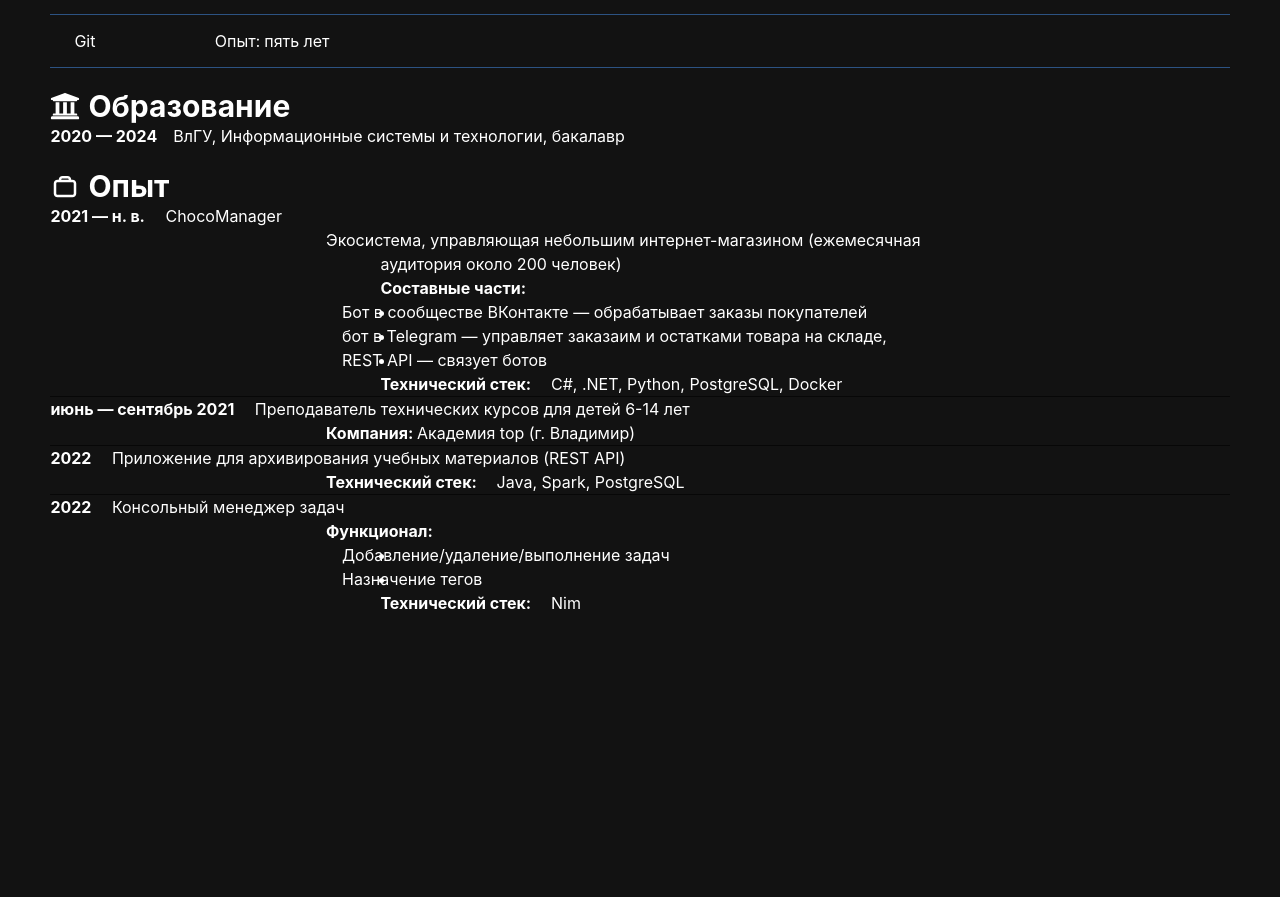
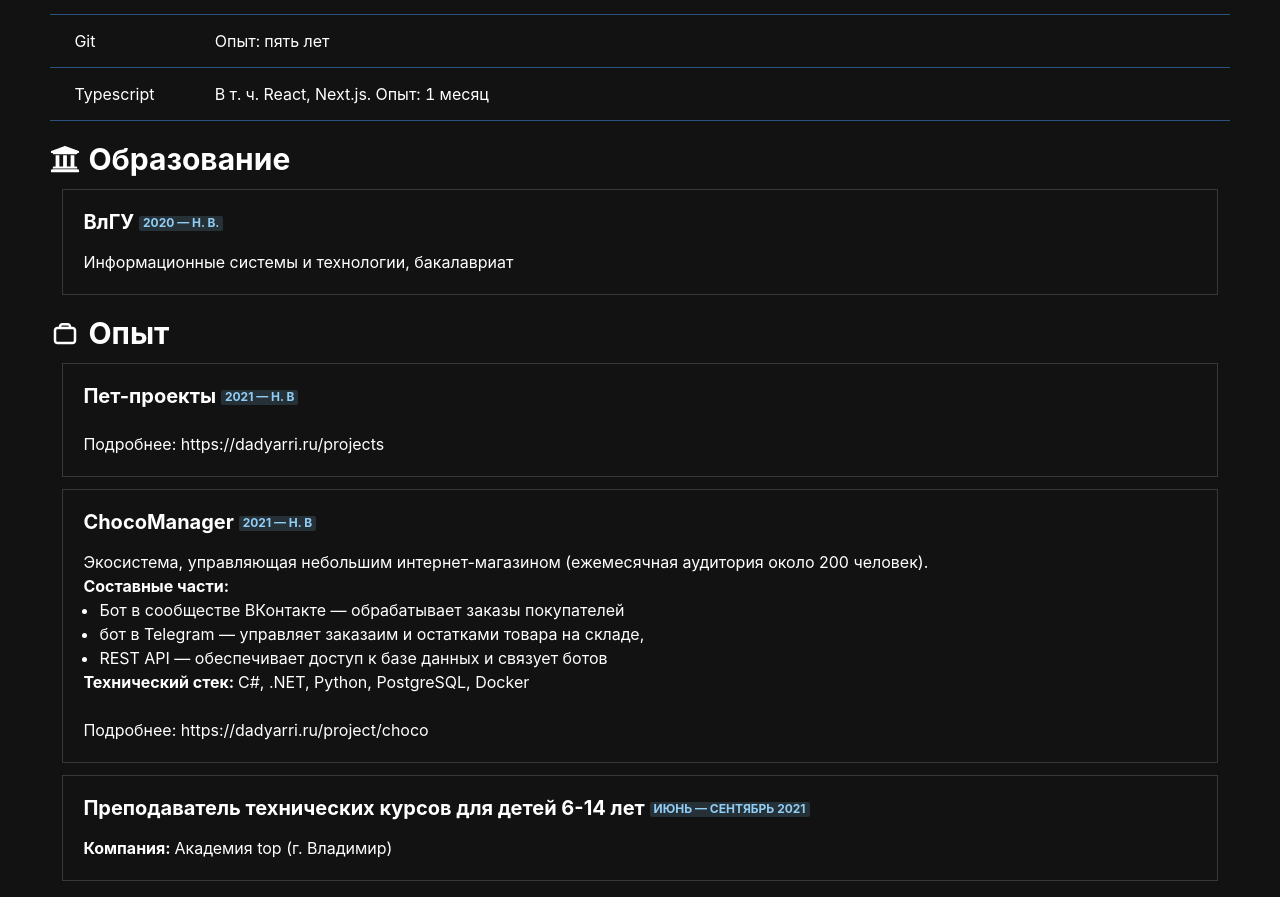
Before and after one commit to dadyarri/cv, a Next.js app: page / in a window 1280 px wide. Shown: the part 723-1620 px from the top of the page. Before the commit the page ends 1358 px from the top, so only its background shows below. Built offline with nearby package versions, Linux system fonts and the light colour scheme.

Commit message:
rewrite resume with new cards; add some skills

```diff
--- a/components/resume.tsx
+++ b/components/resume.tsx
@@ -1,24 +1,12 @@
-import {
-  Box,
-  Button,
-  Container,
-  Divider,
-  Heading,
-  HStack,
-  Image,
-  LinkOverlay,
-  ListItem,
-  Show,
-  UnorderedList,
-} from "@chakra-ui/react";
-import { AiOutlineContacts, AiOutlineMail } from "react-icons/ai";
-import { BsTelegram } from "react-icons/bs";
-import { FaUniversity } from "react-icons/fa";
-import { CgWorkAlt } from "react-icons/cg";
-import { GiSkills } from "react-icons/gi";
-import { BioSection, BioYear } from "./bio";
+import {Box, Button, Heading, HStack, Image, LinkOverlay, ListItem, Show, Text, UnorderedList,} from "@chakra-ui/react";
+import {AiOutlineContacts, AiOutlineMail} from "react-icons/ai";
+import {BsTelegram} from "react-icons/bs";
+import {FaUniversity} from "react-icons/fa";
+import {CgWorkAlt} from "react-icons/cg";
+import {GiSkills} from "react-icons/gi";
 import SkillRow from "./skill-row";
 import SkillTable from "./skill-table";
+import {BioCard} from "./bio-card";
 
 const Resume = () => {
   return (
@@ -75,14 +63,32 @@ const Resume = () => {
         </HStack>
         <Box flex={1} justifyContent={"space-between"} alignItems={"center"}>
           <SkillTable>
-            <SkillRow technology={"C#"} description={"В т. ч. EF Core, ASP.NET. Опыт: полгода"}/>
-            <SkillRow technology={"Python"} description={"В т. ч. FastAPI. Опыт: четыре года"}/>
-            <SkillRow technology={"Docker"} description={"В т. ч. Docker compose. Опыт: два года"}/>
-            <SkillRow technology={"PostgreSQL"} description={"В т. ч. PL/pgSQL. Опыт: три года"}/>
-            <SkillRow technology={"Nim"} description={"Опыт: полгода"}/>
-            <SkillRow technology={"Bash"} description={"Опыт: два года"}/>
-            <SkillRow technology={"Linux"} description={"Fedora Linux, Arch Linux, Ubuntu и прочие. Сейчас основной — Fedora. Опыт: шесть лет. Есть опыт деплоя на Linux-серверы"}/>
-            <SkillRow technology={"Git"} description={"Опыт: пять лет"}/>
+            <SkillRow
+              technology={"C#"}
+              description={"В т. ч. EF Core, ASP.NET. Опыт: полгода"}
+            />
+            <SkillRow
+              technology={"Python"}
+              description={"В т. ч. FastAPI. Опыт: четыре года"}
+            />
+            <SkillRow
+              technology={"Docker"}
+              description={"В т. ч. Docker compose. Опыт: два года"}
+            />
+            <SkillRow
+              technology={"PostgreSQL"}
+              description={"В т. ч. PL/pgSQL. Опыт: три года"}
+            />
+            <SkillRow technology={"Nim"} description={"Опыт: полгода"} />
+            <SkillRow technology={"Bash"} description={"Опыт: два года"} />
+            <SkillRow
+              technology={"Linux"}
+              description={
+                "Fedora Linux, Arch Linux, Ubuntu и прочие. Сейчас основной — Fedora. Опыт: шесть лет. Есть опыт деплоя на Linux-серверы"
+              }
+            />
+            <SkillRow technology={"Git"} description={"Опыт: пять лет"} />
+            <SkillRow technology={"Typescript"} description={"В т. ч. React, Next.js. Опыт: 1 месяц"}/>
           </SkillTable>
         </Box>
       </Box>
@@ -93,10 +99,7 @@ const Resume = () => {
             Образование
           </Heading>
         </HStack>
-        <BioSection>
-          <BioYear>2020 &mdash; 2024</BioYear>
-          ВлГУ, Информационные системы и технологии, бакалавр
-        </BioSection>
+        <BioCard title={"ВлГУ"} desc={"Информационные системы и технологии, бакалавриат"} year={<>2020 &mdash; н. в.</>}/>
       </Box>
       <Box my={5}>
         <HStack spacing={2}>
@@ -105,13 +108,20 @@ const Resume = () => {
             Опыт
           </Heading>
         </HStack>
-        <BioSection>
-          <BioYear>2021 &mdash; н. в.</BioYear> ChocoManager
-          <Container>
-            <p>
-              Экосистема, управляющая небольшим интернет-магазином (ежемесячная
-              аудитория около 200 человек)
-            </p>
+        <BioCard
+          title={"Пет-проекты"}
+          year={<Text>2021 &mdash; н. в</Text>}
+          link={"https://dadyarri.ru/projects"}
+        ></BioCard>
+        <BioCard
+          title={"ChocoManager"}
+          year={<Text>2021 &mdash; н. в</Text>}
+          desc={
+            <>
+              <Text>
+                Экосистема, управляющая небольшим интернет-магазином
+                (ежемесячная аудитория около 200 человек).
+              </Text>
               <b>Составные части:</b>
               <UnorderedList>
                 <ListItem>
@@ -119,43 +129,28 @@ const Resume = () => {
                   покупателей
                 </ListItem>
                 <ListItem>
-                бот в Telegram &mdash; управляет заказаим и остатками товара на
-                складе,{" "}
+                  бот в Telegram &mdash; управляет заказаим и остатками товара
+                  на складе,{" "}
                 </ListItem>
-              <ListItem>REST API &mdash; связует ботов</ListItem>
+                <ListItem>
+                  REST API &mdash; обеспечивает доступ к базе данных и связует
+                  ботов
+                </ListItem>
               </UnorderedList>
-            <BioYear>Технический стек: </BioYear> C#, .NET, Python, PostgreSQL,
-            Docker
-          </Container>
-        </BioSection>
-        <Divider style={{ borderColor: "#000000" }} />
-        <BioSection>
-          <BioYear>июнь &mdash; сентябрь 2021</BioYear> Преподаватель
-          технических курсов для детей 6-14 лет
-          <Container>
+              <b>Технический стек: </b> C#, .NET, Python, PostgreSQL, Docker
+            </>
+          }
+          link={"https://dadyarri.ru/project/choco"}
+        />
+        <BioCard
+          title={"Преподаватель технических курсов для детей 6-14 лет"}
+          year={<Text>июнь &mdash; сентябрь 2021</Text>}
+          desc={
+            <>
               <b>Компания: </b> Академия top (г. Владимир)
-          </Container>
-        </BioSection>
-        <Divider style={{ borderColor: "#000000" }} />
-        <BioSection>
-          <BioYear>2022</BioYear> Приложение для архивирования учебных
-          материалов (REST API)
-          <Container>
-            <BioYear>Технический стек: </BioYear> Java, Spark, PostgreSQL
-          </Container>
-        </BioSection>
-        <Divider style={{ borderColor: "#000000" }} />
-        <BioSection>
-          <BioYear>2022</BioYear> Консольный менеджер задач
-          <Container>
-            <b>Функционал:</b>
-            <UnorderedList>
-              <ListItem>Добавление/удаление/выполнение задач</ListItem>
-              <ListItem>Назначение тегов</ListItem>
-            </UnorderedList>
-            <BioYear>Технический стек: </BioYear> Nim
-          </Container>
-        </BioSection>
+            </>
+          }
+        />
       </Box>
     </Box>
   );
```
Lines whose indentation alone changed are shown as unchanged.
